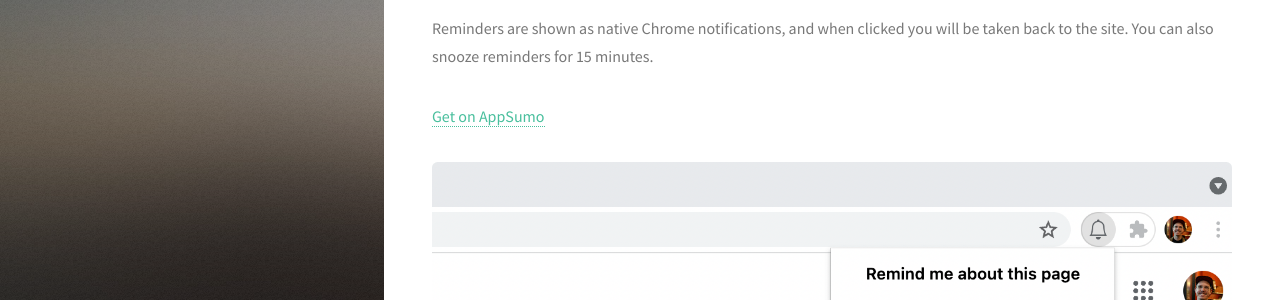
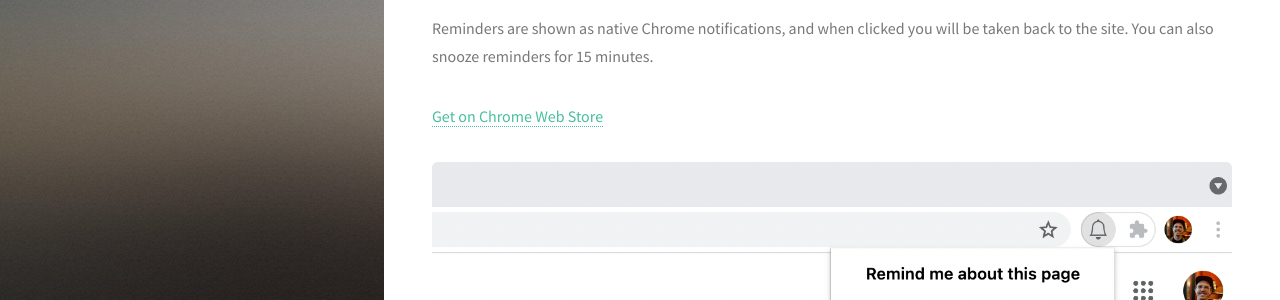
Before and after one commit to grimmdude/my-website, a Jekyll site: the page built from _posts/2021-09-25-chrome-tab-reminder.md, in a window 1280 px wide and 900 px high. Shown: the part 290-590 px from the top of the window. Built offline with Jekyll 4.4.1, drawn with Linux system fonts in a browser that asks for light colours.

Commit message:
Update link to chrome web store.

```diff
--- a/_posts/2021-09-25-chrome-tab-reminder.md
+++ b/_posts/2021-09-25-chrome-tab-reminder.md
@@ -8,7 +8,7 @@
 
 Reminders are shown as native Chrome notifications, and when clicked you will be taken back to the site.  You can also snooze reminders for 15 minutes.
 
-[Get on AppSumo](https://appsumo.com/products/chrome-tab-reminder/)
+[Get on Chrome Web Store](https://chrome.google.com/webstore/detail/tab-reminder/emjkjhniepjnianimdjmjndnjdanjmmk)
 
 <img src="/images/chrome-tab-reminder/menu.png" class="image fit" alt="menu screenshot" />
 <img src="/images/chrome-tab-reminder/notification.png" class="image fit" alt="notification screenshot" />
```
